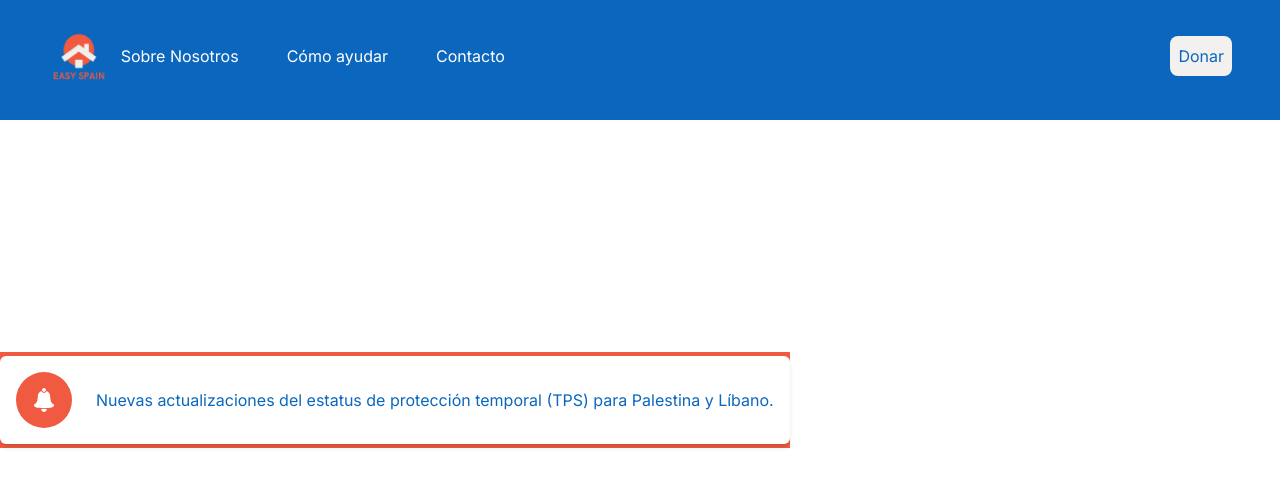
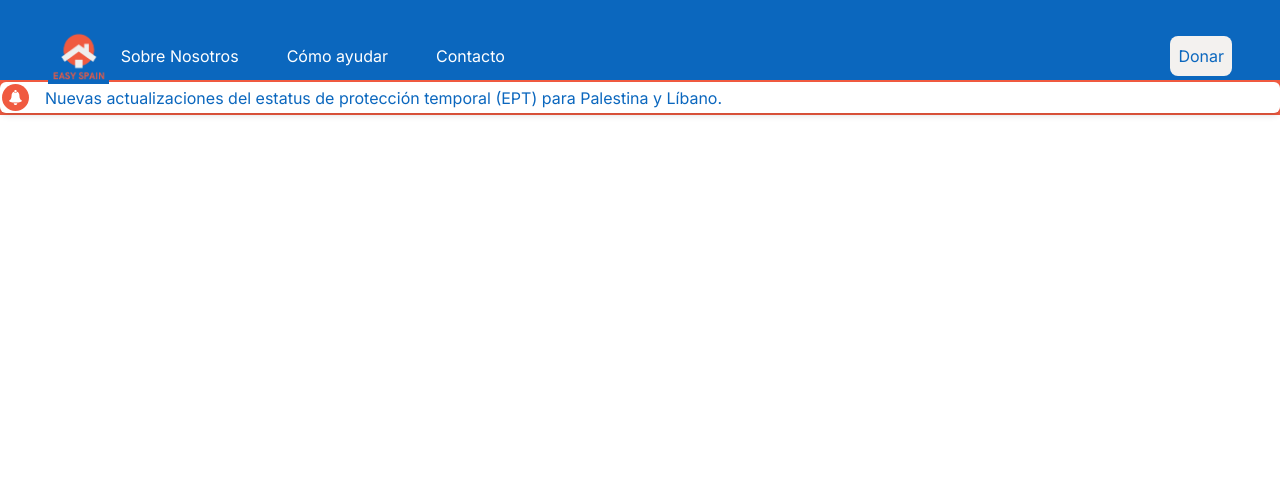
Before and after one commit to leamontoya19/hackatong4, a React (Vite) app: page / in a window 1280 px wide. Shown: the top 486 px of the page. Built offline with nearby package versions, Linux system fonts and the light colour scheme.

Commit message:
alert-second-header-fixec

```diff
--- a/src/App.jsx
+++ b/src/App.jsx
@@ -1,17 +1,12 @@
 import React from 'react';
 import { BrowserRouter as Router, Route, Routes } from 'react-router-dom';
-import Header from './components/header/Header';
-import NewsAlert from './components/newsAlert/NewsAlert';
-//import Home from './pages/Home';  // Supongamos que tienes una página Home
-//import About from './pages/About';  // Supongamos que tienes una página About
+import Home from './components/landingPage/Home';
 
 function App() {
   return (
     <Router>
-      <Header />
-      <NewsAlert/>
       <Routes>
-        {/* <Route path="/" element={<Home />} /> */}
+        <Route path="/" element={<Home />} />
         {/* <Route path="/about" element={<About />} /> */}
         {/* Otras rutas */}
       </Routes>
--- a/src/components/header/Header.jsx
+++ b/src/components/header/Header.jsx
@@ -24,7 +24,7 @@ const Header = () => {
   }, []);
 
   return (
-    <header className={`bg-[#0b67be] text-white p-4 w-full h-auto xl:h-[15vh] fixed top-0 left-0 z-50 transition-all duration-300 ${isScrolled ? 'shadow-lg' : ''}`}>
+    <header className={`bg-[#0b67be] text-white p-4 w-full h-auto xl:h-[10vh] fixed top-0 left-0 z-50 transition-all duration-300 ${isScrolled ? 'shadow-lg' : ''}`}>
       <div className="flex justify-between items-center px-8">
         {/* Logo */}
         <div className="flex items-center space-x-3">
--- /dev/null
+++ b/src/components/landingPage/Home.jsx
@@ -0,0 +1,14 @@
+import React from 'react'
+import Header from '../header/Header'
+import NewsAlert from '../newsAlert/NewsAlert'
+
+const Home = () => {
+  return (
+    <div>
+      <Header/>
+      <NewsAlert/>
+    </div>
+  )
+}
+
+export default Home
--- a/src/components/newsAlert/NewsAlert.jsx
+++ b/src/components/newsAlert/NewsAlert.jsx
@@ -2,18 +2,18 @@ import React from 'react';
 
 const NewsAlert = () => {
   return (
-    <section className="bg-[#f05a40] text-white py-1">
-      <div className="bg-white text-black rounded-md flex flex-col md:flex-row items-center p-4 shadow-md">
+    <section className="bg-[#f05a40] text-white py-0.5 w-full h-auto top-20 xl:top-[10vh] fixed">
+      <div className="bg-white text-black rounded-md flex flex-col md:flex-row items-center p-0.5 shadow-md">
         {/* Icon section */}
-        <div className="flex items-center justify-center bg-[#f05a40] p-4 rounded-full text-white md:mr-6">
+        <div className="flex items-center justify-center bg-[#f05a40] p-1.5 rounded-full text-white md:mr-4">
           <svg
             xmlns="http://www.w3.org/2000/svg"
             aria-labelledby="alarm-bell-icon"
             role="img"
             x="0px"
             y="0px"
-            width="24"
-            height="24"
+            width="15"
+            height="15"
             viewBox="0 0 224 224"
             className="fill-current"
           >
@@ -30,10 +30,10 @@ const NewsAlert = () => {
         <div className="flex-1">
           <p className="font-bold">
             <a
-              href="#"
-              className="hover:underline text-[#0b67be]"
+            href="#"
+            className="hover:underline text-[#0b67be]"
             >
-              Nuevas actualizaciones del estatus de protección temporal (TPS) para Palestina y Líbano.
+              Nuevas actualizaciones del estatus de protección temporal (EPT) para Palestina y Líbano.
             </a>
           </p>
         </div>
```
